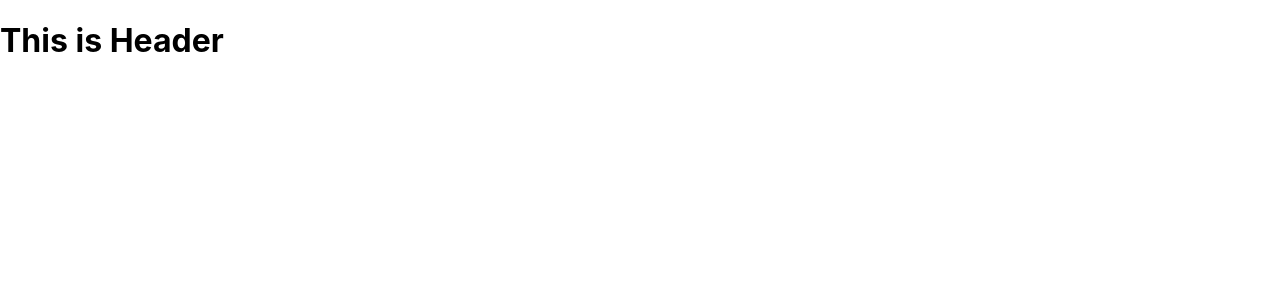
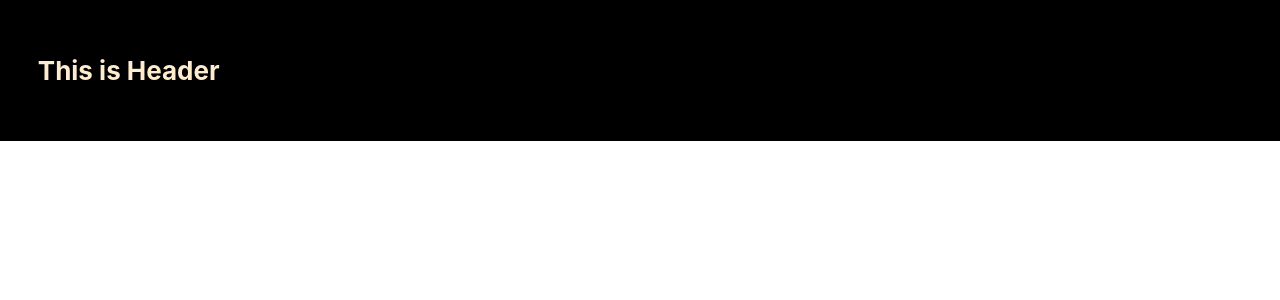
Before and after one commit to elevliaykut/FlylList, a React (Create React App) app: page / in a window 1280 px wide. Shown: the top 300 px of the page. Built offline with nearby package versions, Linux system fonts and the light colour scheme.

Commit message:
Refactored Header

```diff
--- a/src/App.js
+++ b/src/App.js
@@ -1,6 +1,6 @@
 import React, { Component } from "react";
 import Header from './components/Header';
-import './App.css';
+import './components/style.css';
 
 class App extends Component {
   render(){
--- a/src/components/Header.js
+++ b/src/components/Header.js
@@ -3,7 +3,7 @@ import React, { Component } from "react";
 class Header extends Component {
     render() {
         return (
-            <div>
+            <div class="header-colon col-md-12">
                 <h1>This is Header</h1>
             </div>
         )
--- /dev/null
+++ b/src/components/style.css
@@ -0,0 +1,6 @@
+.header-colon {
+    background-color: #000000;
+    color: blanchedalmond;
+    font-size: small;
+    padding: 10mm;
+}
```
